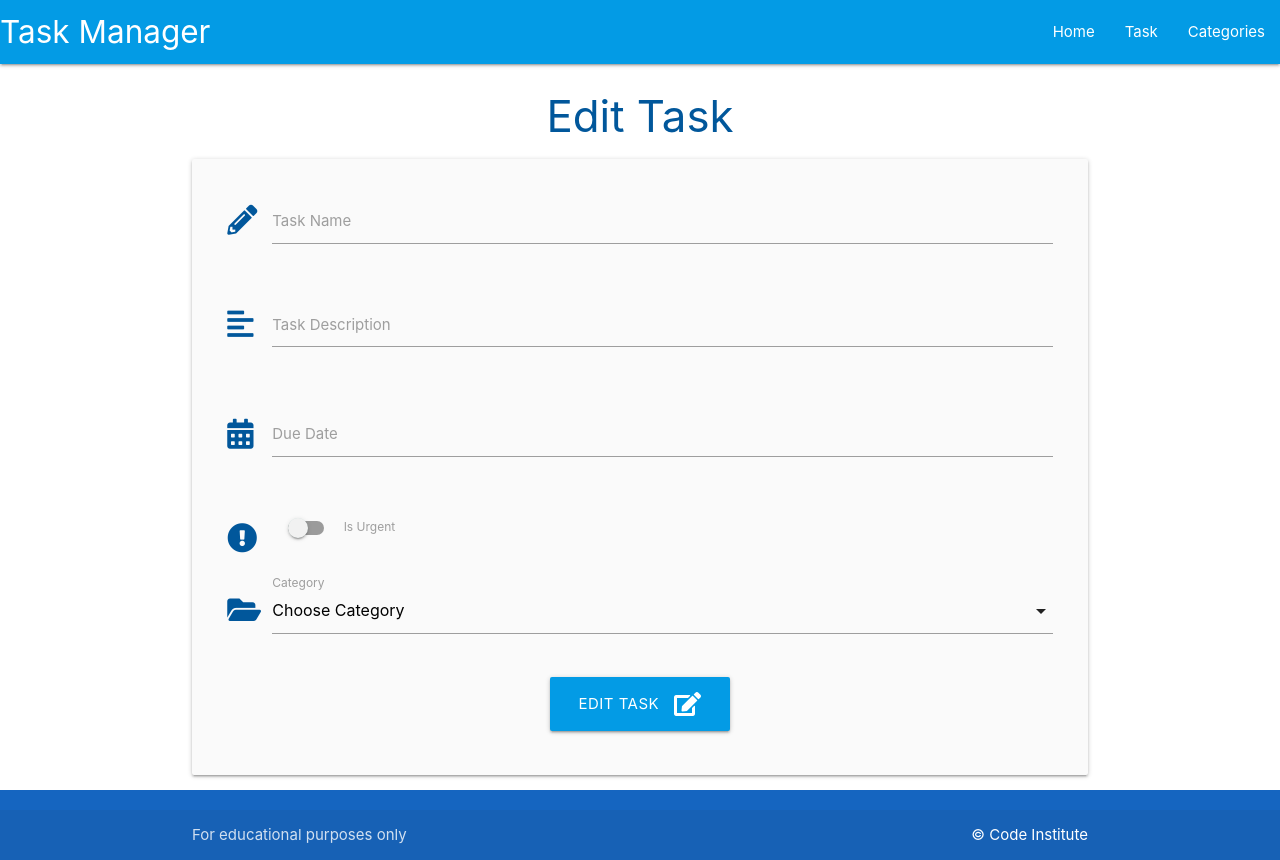
After one commit to OSawani/db-course-codeanywhere, a Flask app: template taskmanager/templates/edit_task.html in a window 1280 px wide. The commit adds this page. Run offline with Flask 2, Linux system fonts and the light colour scheme; the template is opened without the code that fills it, so the values that code supplies are empty.

```diff
--- /dev/null
+++ b/taskmanager/templates/edit_task.html
@@ -0,0 +1,111 @@
+{% extends "base.html" %} {% block content %}
+
+<h3 class="light-blue-text text-darken-4 center-align">Edit Task</h3>
+
+<div class="row card-panel grey lighten-5">
+  <form
+    class="col s12"
+    method="POST"
+    action="{{ url_for('edit_task', task_id=task.id) }}"
+  >
+    <!-- task name -->
+    <div class="row">
+      <div class="input-field col s12">
+        <i class="fas fa-pencil-alt prefix light-blue-text text-darken-4"></i>
+        <input
+          id="task_name"
+          name="task_name"
+          value="{{ task.task_name }}"
+          minlength="5"
+          maxlength="50"
+          type="text"
+          class="validate"
+          required
+        />
+        <label for="task_name">Task Name</label>
+      </div>
+    </div>
+    <!-- task description -->
+    <div class="row">
+      <div class="input-field col s12">
+        <i class="fas fa-align-left prefix light-blue-text text-darken-4"></i>
+        <textarea
+          id="task_description"
+          name="task_description"
+          minlength="5"
+          maxlength="200"
+          type="text"
+          class="materialize-textarea validate"
+          required
+        >
+                    {{- task.task_description -}}
+                </textarea
+        >
+        <label for="task_description">Task Description</label>
+      </div>
+    </div>
+    <!-- due date -->
+    <div class="row">
+      <div class="input-field col s12">
+        <i class="fas fa-calendar-alt prefix light-blue-text text-darken-4"></i>
+        <input
+          id="due_date"
+          name="due_date"
+          type="text"
+          value="{{ task.due_date.strftime('%d %B, %Y') }}"
+          class="datepicker validate"
+          required
+        />
+        <label for="due_date">Due Date</label>
+      </div>
+    </div>
+    <!-- is urgent -->
+    <div class="row">
+      <div class="input-field col s12">
+        <div class="switch">
+          <i
+            class="fas fa-exclamation-circle prefix light-blue-text text-darken-4"
+          ></i>
+          <label for="is_urgent">
+            {% if task.is_urgent == True %}
+            <input id="is_urgent" name="is_urgent" type="checkbox" checked />
+            {% else %}
+            <input id="is_urgent" name="is_urgent" type="checkbox" />
+            {% endif %}
+            <span class="lever"></span>
+            Is Urgent
+          </label>
+        </div>
+      </div>
+    </div>
+    <!-- category id -->
+    <div class="row">
+      <div class="input-field col s12">
+        <i class="fas fa-folder-open prefix light-blue-text text-darken-4"></i>
+        <select id="category_id" name="category_id" class="validate" required>
+          <option value="" disabled>Choose Category</option>
+          {% for category in categories %} {% if category == task.category %}
+          <option value="{{ category.id }}" selected>
+            {{ category.category_name }}
+          </option>
+          {% else %}
+          <option value="{{ category.id }}">
+            {{ category.category_name }}
+          </option>
+          {% endif %} {% endfor %}
+        </select>
+        <label for="category_id">Category</label>
+      </div>
+    </div>
+    <!-- submit button -->
+    <div class="row">
+      <div class="col s12 center-align">
+        <button type="submit" class="btn-large light-blue darken-1">
+          Edit Task <i class="fas fa-edit right"></i>
+        </button>
+      </div>
+    </div>
+  </form>
+</div>
+
+{% endblock %}
```
Also changed, not shown: taskmanager/routes.py (+23 -0 lines), taskmanager/templates/tasks.html (+10 -0 lines).
